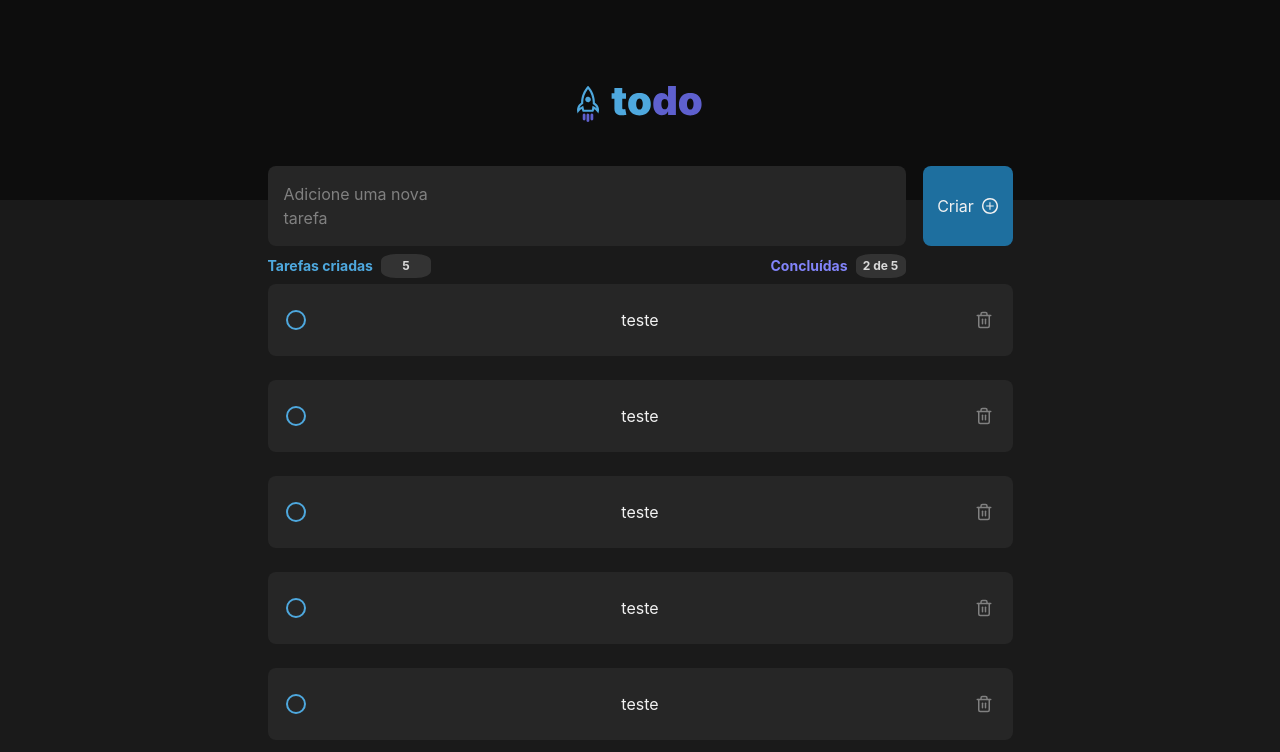
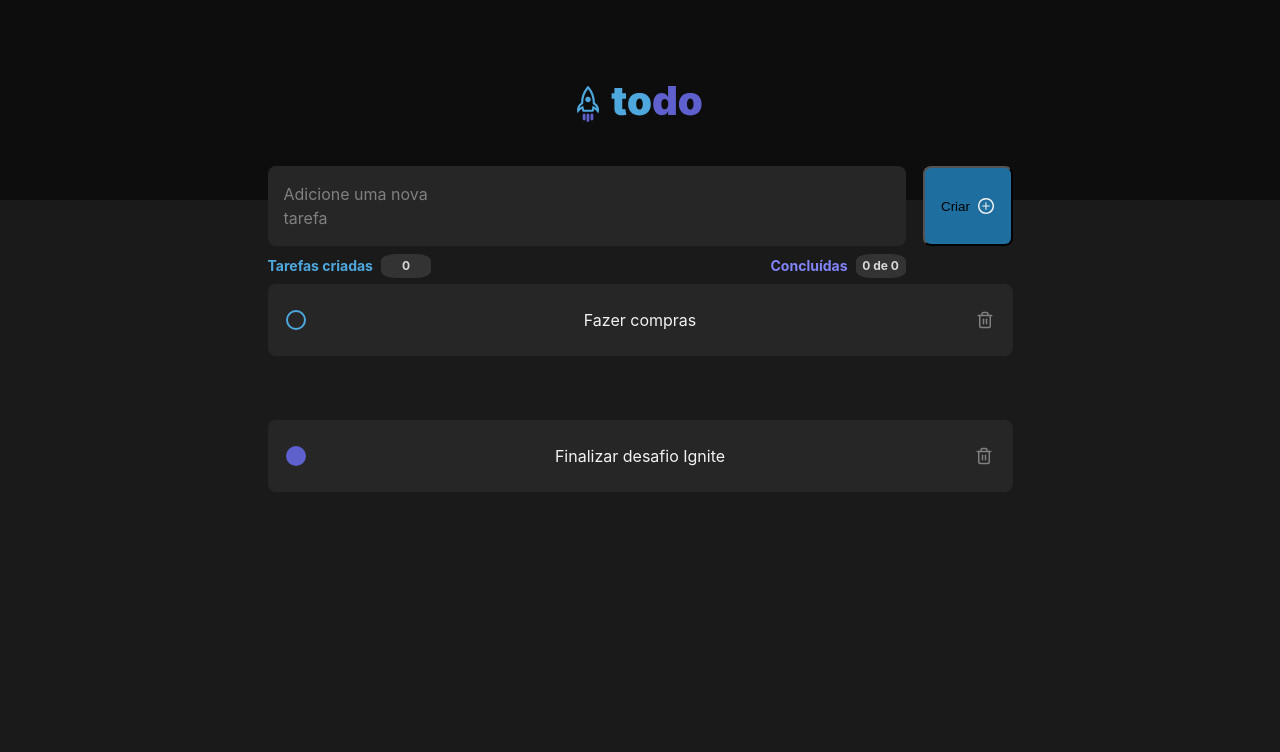
Before and after one commit to thiago-santanna/ignite-todo-web, a React (Vite) app: page /dashboard in a window 1280 px wide. Shown: the top 752 px of the page. Built offline with nearby package versions, Linux system fonts and the light colour scheme.

Commit message:
Adicionando todo

```diff
--- a/src/components/AddTodo/index.tsx
+++ b/src/components/AddTodo/index.tsx
@@ -1,6 +1,6 @@
 import styles from "./AddTodo.module.css";
 import plus from "../../assets/plus.svg";
-import { ReactElement } from "react";
+import { ReactElement, useState } from "react";
 import { ContadorTodos } from "../ContadorTodo";
 
 interface IAddTodoPros {
@@ -14,19 +14,27 @@ export function AddTodo({
   quantityTodos,
   quantityTodosFinalized,
 }: IAddTodoPros): ReactElement {
+  const [description, setDescription] = useState<string>("");
   return (
     <>
       <div className={styles.wrapper}>
         <section className={styles.input}>
           <form className={styles.formAddTodo}>
             <label>Adicione uma nova tarefa</label>
-            <input type="text" />
+            <input
+              type="text"
+              value={description}
+              onChange={(event) => setDescription(event.target.value)}
+            />
           </form>
         </section>
-        <section className={styles.button}>
+        <button
+          onClick={() => handleAddTodo(description)}
+          className={styles.button}
+        >
           <span>Criar</span>
           <img src={plus} alt="Imagem com símbolo de mais" />
-        </section>
+        </button>
         <ContadorTodos
           quantityTodos={quantityTodos}
           quantityTodosFinalized={quantityTodosFinalized}
--- a/src/components/ListTodo/index.tsx
+++ b/src/components/ListTodo/index.tsx
@@ -3,12 +3,14 @@ import { Trash2 } from "react-feather";
 
 interface IPropsListTodo {
   todo: string;
+  initialState: boolean;
   handleCheckTodo: (id: string) => void;
   handleDeleteTodo: (id: string) => void;
 }
 
 export function ListTodo({
   todo,
+  initialState,
   handleCheckTodo,
   handleDeleteTodo,
 }: IPropsListTodo) {
@@ -19,6 +21,8 @@ export function ListTodo({
           <input
             onClick={() => handleCheckTodo}
             className={styles.checkboxRound}
+            onChange={() => handleCheckTodo}
+            checked={initialState}
             type="checkbox"
             name="feito"
             id="feito"
--- a/src/components/LoginOrRegister/index.tsx
+++ b/src/components/LoginOrRegister/index.tsx
@@ -1,4 +1,5 @@
 import styles from "./LoginOrRegister.module.css";
+import { Navigate } from "react-router-dom";
 
 export function LoginOrRegister() {
   return (
--- a/src/components/Todo/index.tsx
+++ b/src/components/Todo/index.tsx
@@ -12,37 +12,20 @@ interface ITodoProps {
 export function Todo({ todos }: ITodoProps): ReactElement {
   function handleCheckTodo(id: string) {}
   function handleDeleteTodo(id: string) {}
-  const todo = "teste";
 
   return (
     <>
-      <div className={styles.wrapper}>
-        <ListTodo
-          todo={todo}
-          handleDeleteTodo={handleDeleteTodo}
-          handleCheckTodo={handleCheckTodo}
-        />
-        <ListTodo
-          todo={todo}
-          handleDeleteTodo={handleDeleteTodo}
-          handleCheckTodo={handleCheckTodo}
-        />
-        <ListTodo
-          todo={todo}
-          handleDeleteTodo={handleDeleteTodo}
-          handleCheckTodo={handleCheckTodo}
-        />
-        <ListTodo
-          todo={todo}
-          handleDeleteTodo={handleDeleteTodo}
-          handleCheckTodo={handleCheckTodo}
-        />
-        <ListTodo
-          todo={todo}
-          handleDeleteTodo={handleDeleteTodo}
-          handleCheckTodo={handleCheckTodo}
-        />
-      </div>
+      {todos &&
+        todos.map((todo) => (
+          <div key={todo.id} className={styles.wrapper}>
+            <ListTodo
+              todo={todo.descricao}
+              initialState={todo.situacao}
+              handleDeleteTodo={handleDeleteTodo}
+              handleCheckTodo={handleCheckTodo}
+            />
+          </div>
+        ))}
     </>
   );
 }
--- a/src/pages/Dashboard/index.tsx
+++ b/src/pages/Dashboard/index.tsx
@@ -5,19 +5,49 @@ import { Todo } from "../../components/Todo";
 import { ITodo } from "../../types/Todo";
 
 export function Dashboard() {
-  const [todos, setTodos] = useState<ITodo[]>([]);
-  const [description, setDescription] = useState<string>("");
+  function getRandomInt(min: number, max: number): string {
+    min = Math.ceil(min);
+    max = Math.floor(max);
+    const resultado = Math.floor(Math.random() * (max - min) + min);
+    return resultado.toString();
+  }
 
-  function handleAddTodo(todoDescription: string) {}
+  const [todos, setTodos] = useState<ITodo[]>([
+    {
+      id: "1020",
+      descricao: "Fazer compras",
+      situacao: false,
+      data: "19/09/2022",
+    },
+    {
+      id: "1021",
+      descricao: "Finalizar desafio Ignite",
+      situacao: true,
+      data: "19/09/2022",
+    },
+  ]);
+
+  function handleAddTodo(todoDescription: string) {
+    const hoje = new Date();
+
+    const newTodo: ITodo = {
+      id: getRandomInt(1, 1000),
+      descricao: todoDescription,
+      situacao: false,
+      data: hoje.toLocaleDateString(),
+    };
+
+    setTodos((oldTodos) => [...oldTodos, newTodo]);
+  }
 
   return (
     <>
       <AddTodo
-        quantityTodos={5}
-        quantityTodosFinalized={2}
+        quantityTodos={0}
+        quantityTodosFinalized={0}
         handleAddTodo={handleAddTodo}
       />
-      {todos.length == 0 ? <Todo todos={todos} /> : <EmptyTodo />}
+      {todos.length !== 0 ? <Todo todos={todos} /> : <EmptyTodo />}
     </>
   );
 }
```
